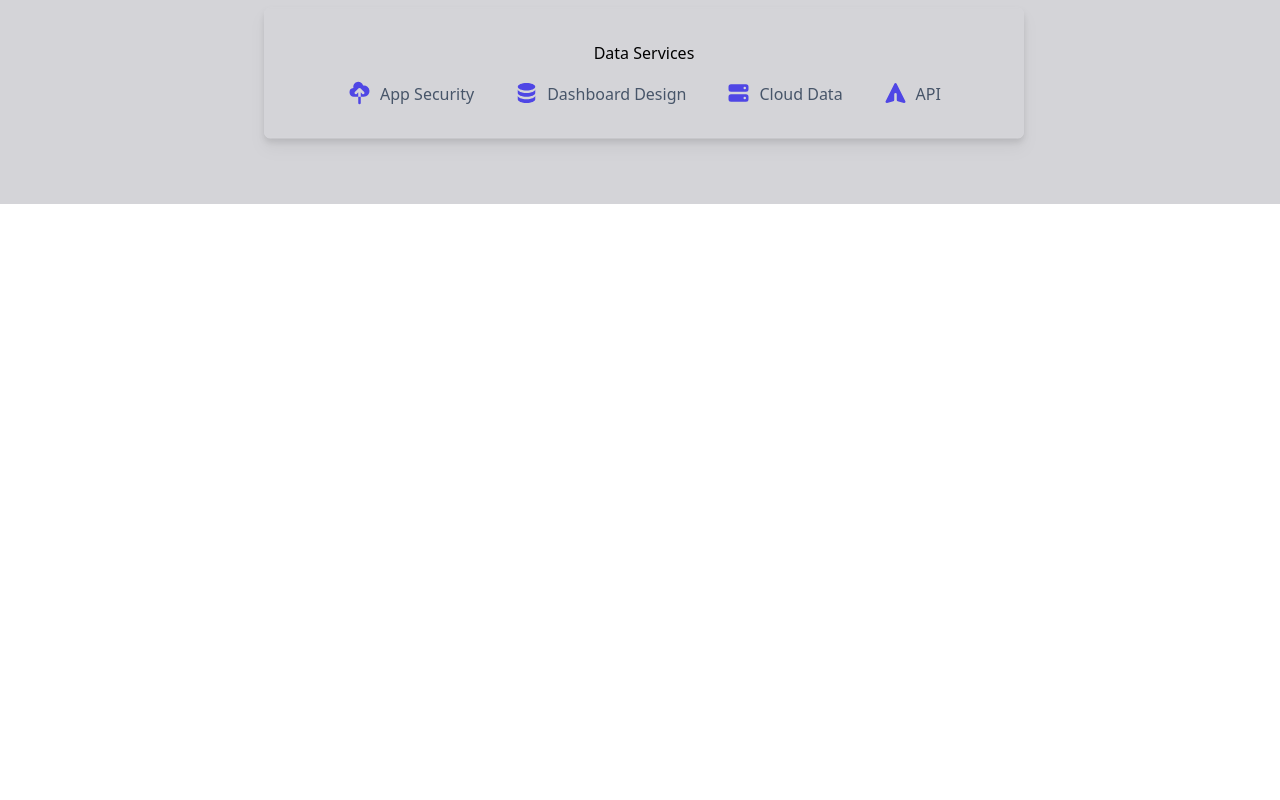
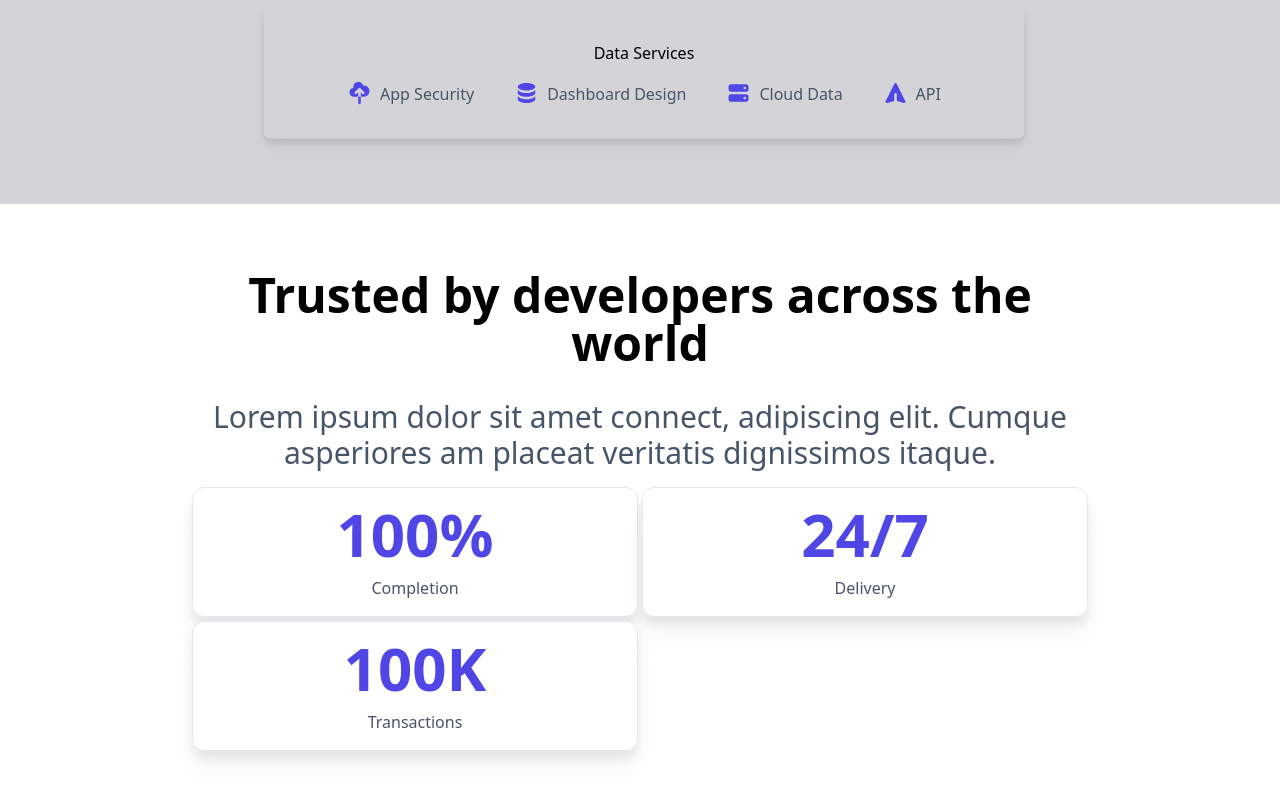
Before and after one commit to a7madsam/cloud-react-app, a React (Create React App) app: page / in a window 1280 px wide. Shown: the part 596-1396 px from the top of the page. Before the commit the page ends 800 px from the top, so only its background shows below. Built offline with nearby package versions, Linux system fonts and the light colour scheme.

Commit message:
upload about section

```diff
--- a/src/App.js
+++ b/src/App.js
@@ -1,4 +1,5 @@
 import React from "react";
+import About from "./components/About";
 import Landing from "./components/Landing";
 import Navbar from "./components/Navbar";
 const App = () => {
@@ -6,6 +7,7 @@ const App = () => {
     <>
       <Navbar />
       <Landing/>
+      <About/>
     </>
   );
 };
--- a/src/components/About.jsx
+++ b/src/components/About.jsx
@@ -0,0 +1,25 @@
+import React from "react";
+import AboutState from "./AboutState";
+
+function About() {
+  return (
+    <div className="flex justify-center items-center my-6">
+      <div className="flex flex-col justify-center items-center min-h-[550px] w-[70%]">
+        <h2 className="md:text-5xl text-3xl font-bold py-4 text-center">
+          Trusted by developers across the world
+        </h2>
+        <p className="md:text-3xl py-4 text-1xl text-center text-slate-600">
+          Lorem ipsum dolor sit amet connect, adipiscing elit. Cumque asperiores
+          am placeat veritatis dignissimos itaque.
+        </p>
+        <div className="grid grid-cols-[repeat(auto-fill,minmax(350px,1fr))] gap-1 w-full justify-center">
+          <AboutState title="100%" description="Completion" />
+          <AboutState title="24/7" description="Delivery" />
+          <AboutState title="100K" description="Transactions" />
+        </div>
+      </div>
+    </div>
+  );
+}
+
+export default About;
--- /dev/null
+++ b/src/components/AboutState.jsx
@@ -0,0 +1,19 @@
+import React from "react";
+
+function AboutState(props) {
+  const cls = props.className || "";
+  return (
+    <div
+      className={`${cls} flex flex-col justify-center items-center gap-3 bg-white drop-shadow-xl border border-slate-200 rounded-xl`}
+    >
+      <p className="md:text-6xl text-5xl flex justify-center items-center px-4 pt-4 font-bold text-indigo-600">
+        {props.title}
+      </p>
+      <p className="text-1xl pb-4 flex justify-center items-center text-slate-600">
+        {props.description}
+      </p>
+    </div>
+  );
+}
+
+export default AboutState;
```
